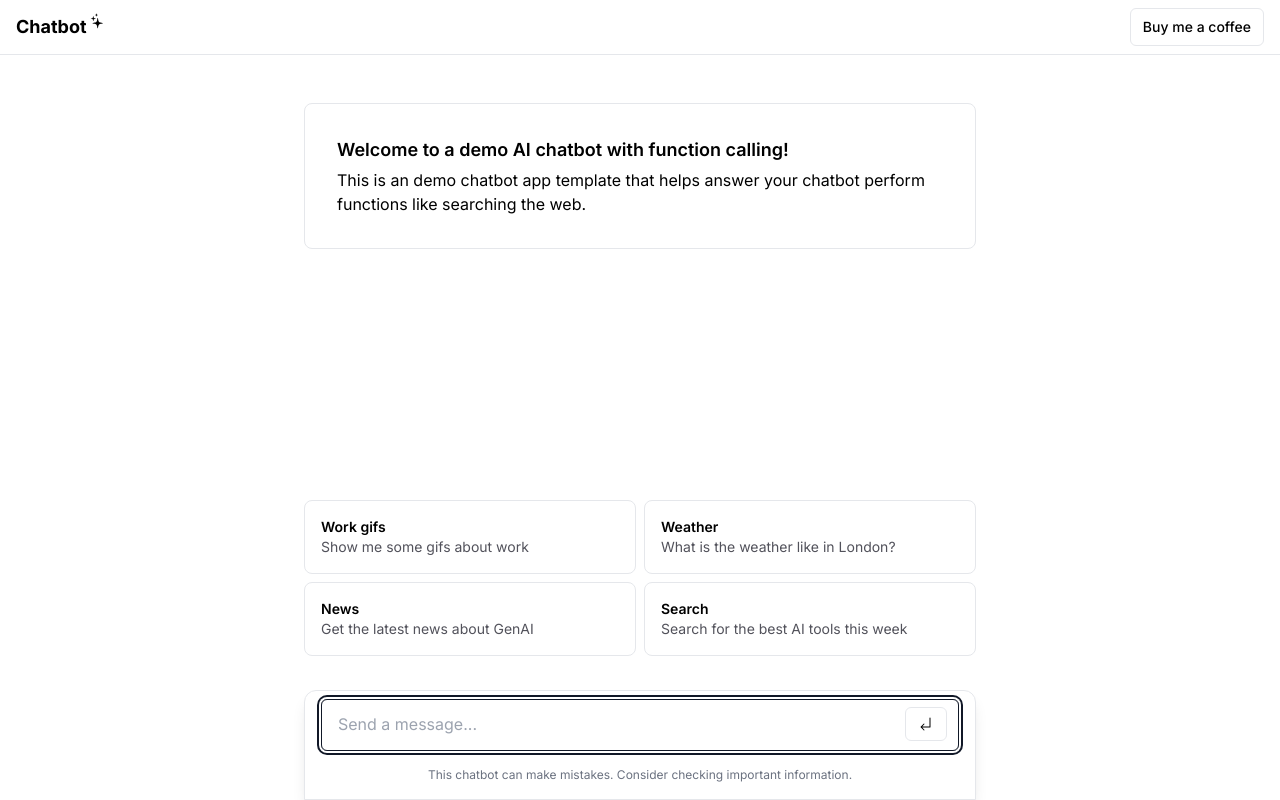
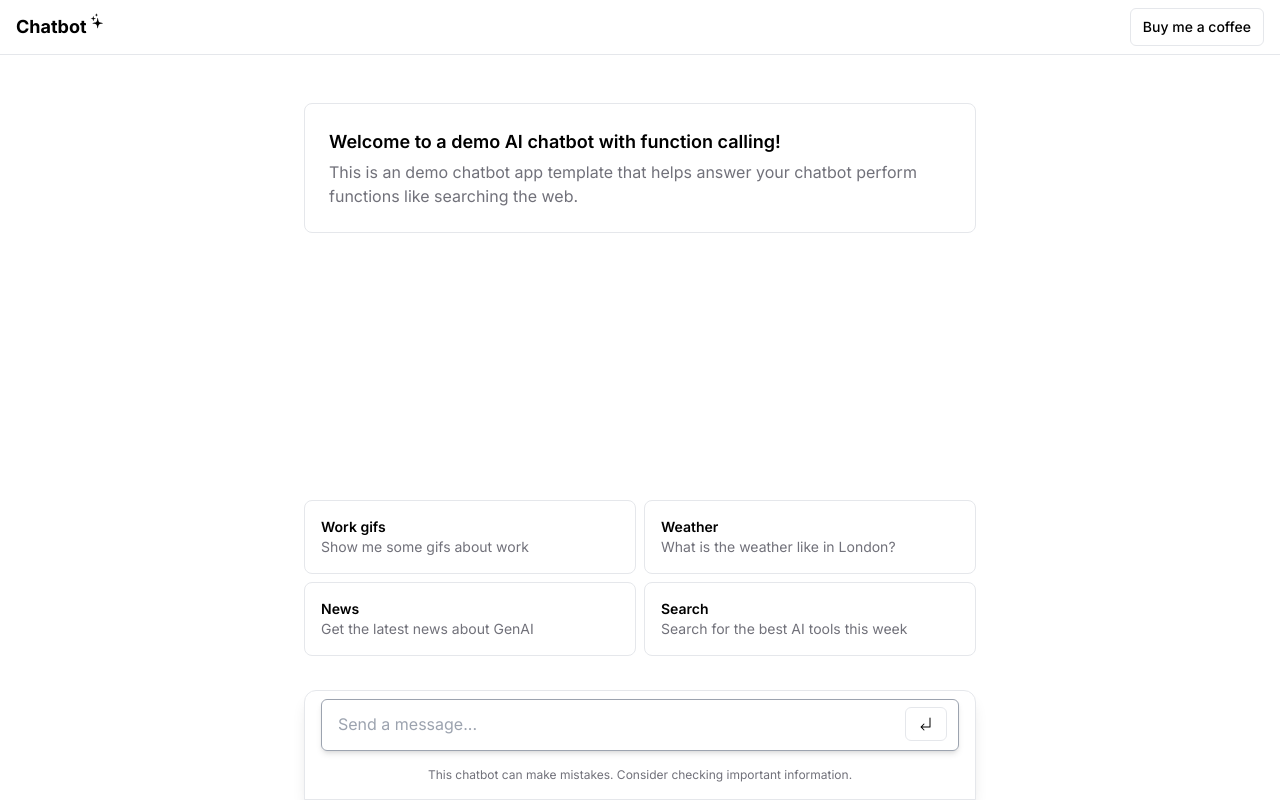
Before and after one commit to aranbruce/ai-chatbot, a Next.js app: page / in a window 1280 px wide. Built offline with nearby package versions, Linux system fonts and the light colour scheme.

Commit message:
ui improvements

```diff
--- a/components/button.tsx
+++ b/app/components/button.tsx
@@ -20,19 +20,16 @@ const Button = ({ onClick, children, href, disabled, ariaLabel, rounded }:Button
 
         transition
 
-        focus-visible:outline-none
+        focus-visible:border-gray-400
         focus-visible:ring-2
-        focus-visible:ring-grey-400
-        focus-visible:ring-offset-2
-      focus-visible:bg-white
-      focus-visible:border-gray-500
-
+        focus-visible:ring-gray-200
 
         disabled:pointer-events-none
         disabled:opacity-50
 
         bg-white
-        hover:border-gray-500
+        hover:border-gray-400
+        hover:shadow-md
         active:bg-gray-100
         `}
       >
@@ -52,18 +49,17 @@ const Button = ({ onClick, children, href, disabled, ariaLabel, rounded }:Button
 
         transition
 
-        focus-visible:outline-none
-        focus-visible:ring-2
-      focus-visible:ring-gray-900
-        focus-visible:ring-offset-2
-      focus-visible:bg-white
-      focus-visible:border-gray-500
+      focus-visible:border-gray-400
+      focus-visible:ring-2
+      focus-visible:ring-gray-200
+
 
         disabled:pointer-events-none
         disabled:opacity-50
 
         bg-white
         hover:border-gray-500
+        hover:shadow-md
         active:bg-gray-100
       `}
       >
--- a/components/chat.tsx
+++ b/app/components/chat.tsx
@@ -4,9 +4,9 @@ import { useState, useEffect, useRef } from 'react';
 import { useChat, Message } from 'ai/react';
 import { v4 as uuidv4 } from 'uuid';
 
-import PromptForm from '@/components/prompt-form';
-import EmptyScreen from '@/components/empty-screen';
-import MessageCard from '@/components/message-card';
+import PromptForm from '../components/prompt-form';
+import EmptyScreen from '../components/empty-screen';
+import MessageCard from '../components/message-card';
 
 
 export default function Chat() {
@@ -118,7 +118,7 @@ export default function Chat() {
     };
 
   return (
-    <div ref={messagesContainerRef} className="flex flex-col justify-start grow items-center w-full h-full pt-12 pb-32 mx-auto stretch px-5 overflow-scroll">
+    <div ref={messagesContainerRef} className="bg-white flex flex-col justify-start grow items-center w-full h-full pt-12 pb-32 mx-auto stretch px-5 overflow-scroll">
       <div className="flex flex-col min-h-full max-w-2xl gap-y-10 w-full mx-auto stretch">
         {messages.filter(message => message.role === 'user' || message.role === 'assistant').length === 0 ? (
           <EmptyScreen handleExampleClick={handleExampleClick}/>
--- a/components/empty-screen.tsx
+++ b/app/components/empty-screen.tsx
@@ -29,10 +29,10 @@ const exampleMessages = [
 
 const EmptyScreen = ({handleExampleClick}:EmptyScreenProps) => {
   return (
-    <div className="flex flex-col h-full justify-between gap-2">
-      <div className="bg-background flex flex-col gap-1 rounded-lg border p-8">
+    <div className="flex flex-col h-full min-h-fit justify-between gap-6">
+      <div className="bg-white flex flex-col gap-1 rounded-lg border p-6">
         <h1 className="text-lg font-semibold">Welcome to a demo AI chatbot with function calling!</h1>
-        <p className="text-muted-foreground leading-normal">
+        <p className="text-muted-foreground leading-normal text-zinc-500">
           This is an demo chatbot app template that helps answer your chatbot perform functions like searching the web.
         </p>
       </div>
@@ -40,14 +40,14 @@ const EmptyScreen = ({handleExampleClick}:EmptyScreenProps) => {
         {exampleMessages.map((example, index) => (
           <button
             key={example.heading}
-            className={`transition cursor-pointer rounded-lg border bg-white p-4 hover:border-gray-500 active:bg-gray-100 focus-visible:outline-none focus-visible:ring-2 focus-visible:ring-gray-900 focus-visible:ring-offset-2 focus-visible:border-gray-500
+            className={`transition cursor-pointer rounded-lg border bg-white p-4 hover:border-gray-400 hover:bg-gray-50 hover:shadow-md active:border-gray-900 focus-visible:ring-2 focus-visible:ring-gray-200 focus-visible:border-gray-400
             text-left ${
               index > 1 && "hidden md:block"
             }`}
             onClick={() => handleExampleClick(example.message)}
           >
             <div className="text-sm font-semibold">{example.heading}</div>
-            <div className="text-sm text-zinc-600">
+            <div className="text-sm text-zinc-500">
               {example.subheading}
             </div>
           </button>
--- a/components/prompt-form.tsx
+++ b/app/components/prompt-form.tsx
@@ -2,8 +2,8 @@ import { useRef } from 'react';
 
 // import { useChat } from 'ai/react';
 
-import Textarea from '@/components/textarea';
-import Button from '@/components/button';
+import Textarea from '../components/textarea';
+import Button from '../components/button';
 import Image from 'next/image';
 
 interface PromptFormProps {
@@ -40,7 +40,7 @@ const PromptForm = ({input, isLoading, scrollUser, handleInputChange, handleSubm
         }
       <div className="md:mx-5 md:max-w-2xl px-4 w-full space-y-4 pb-4 pt-2 shadow-lg md:rounded-t-xl border bg-white">
         <form ref={formRef} onSubmit={handleSubmit} className="relative">
-          <div className="flex relative max-h-60 w-full grow flex-col rounded-md border border-gray-200 focus-within:border-gray-900 focus-within:ring-gray-900 focus-within:ring-2 focus-within:ring-offset-2 transition">
+          <div className="flex relative max-h-60 w-full grow flex-col rounded-md border border-gray-200 focus-within:border-gray-400 focus-within:shadow-md transition">
             <Textarea
               placeholder="Send a message..."
               value={input}
@@ -64,7 +64,7 @@ const PromptForm = ({input, isLoading, scrollUser, handleInputChange, handleSubm
             </Button>
           </div>
         </form>
-        <p className="text-xs  text-center text-gray-500">This chatbot can make mistakes. Consider checking important information.</p>
+        <p className="text-xs text-center text-zinc-500">This chatbot can make mistakes. Consider checking important information.</p>
       </div>
     </div>
   )
--- a/components/textarea.tsx
+++ b/app/components/textarea.tsx
@@ -32,7 +32,7 @@ const Textarea: FC<TextareaProps>  = ({placeholder, value, onChange, onKeyDown,
   return (
     <textarea
       ref={textareaRef}
-      className="w-full resize-none bg-transparent pl-4 pr-16 py-3 outline-none text-md"
+      className="w-full resize-none bg-transparent pl-4 pr-16 py-3 text-md"
       rows={1}
       inputMode={"text"}
       placeholder={placeholder}
--- a/app/globals.css
+++ b/app/globals.css
@@ -6,17 +6,21 @@
   body {
     @apply overflow-y-hidden h-svh flex flex-col justify-start items-stretch;
   }
-  a {
-    @apply focus-visible:rounded-sm focus-visible:outline-none focus-visible:ring-gray-900 focus-visible:ring-offset-2 focus-visible:ring-2;
+  * {
+    @apply focus-visible:outline-none;
   }
+
   .messages a {
-    @apply text-black underline ;
+    @apply text-black underline focus-visible:rounded-sm focus-visible:ring-gray-400 focus-visible:ring-offset-2 focus-visible:ring-2;
   }
-  .messages ol, .messages ul {
+
+  .messages ol,
+  .messages ul {
     @apply contents;
   }
 
-  .messages ol > *, .messages ul > * {
+  .messages ol > *,
+  .messages ul > * {
     @apply contents;
   }
 
--- a/app/layout.tsx
+++ b/app/layout.tsx
@@ -1,6 +1,6 @@
 import './globals.css';
 import { Inter } from 'next/font/google';
-import Button from '@/components/button';
+import Button from './components/button';
 
 const inter = Inter({ subsets: ['latin'] });
 
@@ -18,7 +18,7 @@ export default function RootLayout({
     <html lang="en">
       <body className={inter.className}>
         <header className="sticky top-0 z-50 flex h-fit w-full shrink-0 items-center justify-between border-b bg-white px-4 py-2">
-          <a href="/">
+          <a href="/" className="focus-visible:rounded-sm focus-visible:ring-gray-400 focus-visible:ring-2 focus-visible:ring-offset-2">
             <div className="font-bold text-lg flex gap-x-0.5">
               Chatbot
               <svg viewBox="0 0 14 17" fill="none" xmlns="http://www.w3.org/2000/svg" className="h-4 inline mr-0 w-4 mb-0.5">
--- a/app/page.tsx
+++ b/app/page.tsx
@@ -1,4 +1,4 @@
-import Chat from '@/components/chat';
+import Chat from './components/chat';
 
 export const runtime = 'edge';
 
--- a/package.json
+++ b/package.json
@@ -23,11 +23,11 @@
     "@types/react": "18.2.8",
     "@types/react-dom": "18.2.4",
     "@types/uuid": "^9.0.8",
-    "autoprefixer": "^10.4.14",
+    "autoprefixer": "^10.4.19",
     "eslint": "^7.32.0",
     "eslint-config-next": "13.4.12",
-    "postcss": "^8.4.23",
-    "tailwindcss": "^3.4.1",
+    "postcss": "^8.4.38",
+    "tailwindcss": "^3.4.3",
     "typescript": "5.1.3"
   }
 }
```
Also changed, not shown: app/components/message-card.tsx (renamed from components/message-card.tsx), 1 other file (tests, documents, lock files or other folders).
